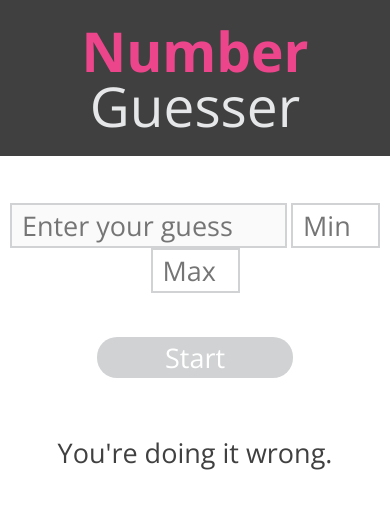
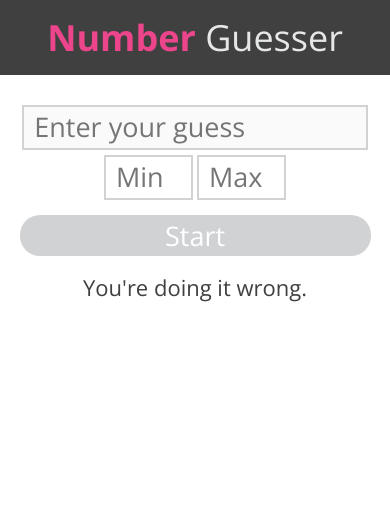
Before and after one commit to apsitos/NumberGuesser, a plain HTML site: page index.html in a window 390 px wide. Both pictures are taken after a click on the button "Start". Drawn offline with nearby package versions, Linux system fonts and the light colour scheme.

Commit message:
please work

```diff
--- a/css/styles.css
+++ b/css/styles.css
@@ -1,33 +1,34 @@
+
 html {
  font-family: 'Open Sans', sans-serif;
 }
 
 header {
  text-align: center;
-  background-color: #404041;
-  padding:  23px 0;
+ background-color: #404041 ;
+ padding:  5% 5%;
  }
 
 h1 {
  font-weight: 700;
  font-size: 55px;
-  color: #ED458B;
+ color: #ED458B ;
 }
 
 p {
  font-size: 27px;
-  color: #404041;
+ color: #404041 ;
 }
 
 h2 {
-  color: #ED458B;
+ color: #ED458B ;
  font-size: 192px;
  margin: 10px;
 }
 
 span {
  font-weight: 300;
-  color: #E6E7E8;
+ color: #E6E7E8 ;
 }
 
 body {
@@ -36,9 +37,9 @@ body {
 
 button {
  font-family: 'Open Sans', sans-serif;
-  background-color: #D0D2D3;
+ background-color: #D0D2D3 ;
  border: none;
-  color: #FFFFFF;
+ color: #FFFFFF ;
  text-align: center;
  margin: 44px 14px 14px 14px;
  width: 196px;
@@ -50,8 +51,8 @@ button {
 }
 
 button:hover {
-  background-color: #EB008B;
-  color: #FFFFFF;
+ background-color: #EB008B ;
+ color: #FFFFFF ;
  cursor: pointer;
 }
 
@@ -71,8 +72,8 @@ button:hover {
  height: 34px;
  font-size: 27px;
  font-weight: 300;
-  color: #D0D2D3;
-  border: 2px solid #D0D2D3;
+ color: #D0D2D3 ;
+ border: 2px solid #D0D2D3 ;
  font-family: 'Open Sans', sans-serif;
  padding: 3px 0 4px 10px;
  }
@@ -82,8 +83,8 @@ button:hover {
    height: 34px;
    font-size: 27px;
    font-weight: 300;
-    color: #D0D2D3;
-    border: 2px solid #D0D2D3;
+   color: #D0D2D3 ;
+   border: 2px solid #D0D2D3 ;
    font-family: 'Open Sans', sans-serif;
    padding: 3px 0 4px 10px;
  }
@@ -105,3 +106,29 @@ button:hover {
  background-color: #EEE;
  cursor: default;
 }
+
+@media screen and (max-width: 500px) {
+ #inputbox {display: block;
+   margin: auto;
+   margin-bottom: 5px;
+   width: 85%;
+} button {
+ width: 90%;
+ margin: 2% auto;
+} .reset-btn {
+ font-size: 27px;
+ width: 90%;
+} .inputdiv {
+ padding-top: 5%;
+ margin-bottom: 2%;
+} .inputfield {
+ margin-top: 10px;
+ padding: 0;
+} h1 {
+ font-size: 225%;
+} p {
+ font-size: 22px;
+} h2 {
+ margin: 0px;
+}
+}
--- a/index.html
+++ b/index.html
@@ -5,6 +5,7 @@
    <link rel="stylesheet" text="text/css" href="css/reset.css">
    <link rel="stylesheet" text="text/css" href="css/styles.css">
    <link href="https://fonts.googleapis.com/css?family=Open+Sans:700,300" rel="stylesheet">
+   <meta name="viewport" content="width=device-width, initial-scale=1, user-scalable=true";>
  </head>
  <body>
    <header>
@@ -12,7 +13,7 @@
    </header>
 
    <section class="inputfield" >
-      <div>
+     <div class="inputdiv">
        <input id="inputbox" type="number" name="InputBox" placeholder="Enter your guess" disabled>
 
        <input id="inputboxMin" type="number" name="InputBoxMin" placeholder="Min">
--- a/javascript.js
+++ b/javascript.js
@@ -63,7 +63,7 @@ function compareGuess() {
 };
 
 function randoNum() {
-  return Math.floor(Math.random()*getMax())+getMin();
+ return Math.floor(Math.random()*(getMax()-getMin())+getMin());
 }
 
 function clearGuess() {
@@ -102,7 +102,7 @@ function correctNum() {
  guessButton.style.display = "none";
  startButton.style.display = "inline-block";
 
-  return document.querySelector("#textResult").innerText = "That is correct! Now try to guess the number between the new range!";
+ return document.querySelector("#textResult").innerText = "That is correct! Try to guess the number between the new range!";
 };
 
 function guessDisplay() {
```
Lines whose indentation alone changed are shown as unchanged.
